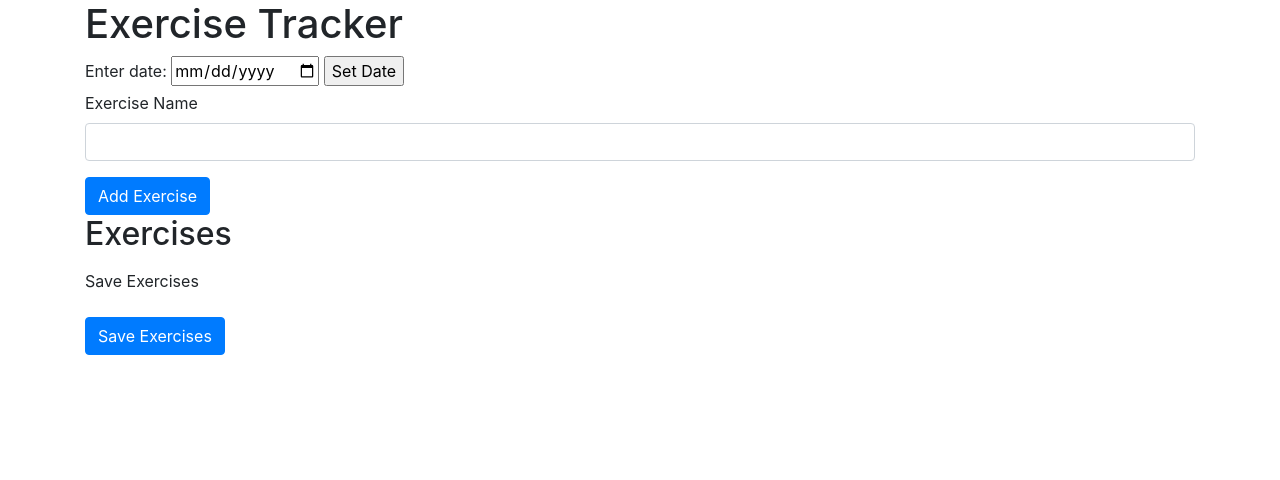
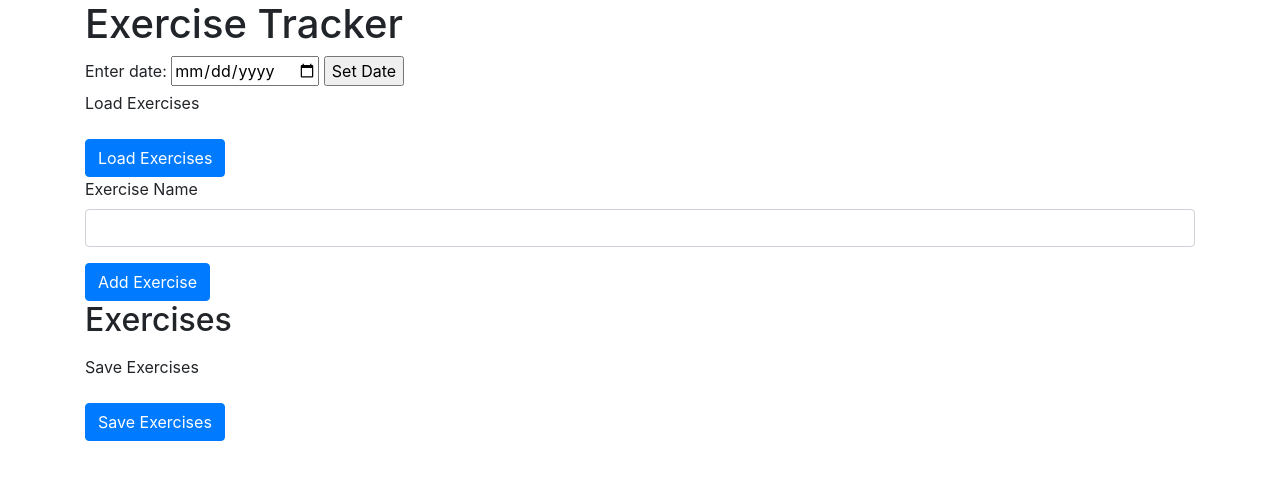
Before and after one commit to rory42edwards/exercise_tracker, a Flask app: page / in a window 1280 px wide. Shown: the top 480 px of the page. Run offline with Flask 3, Linux system fonts and the light colour scheme; some libraries are stand-ins or nearby versions.

Commit message:
Add file loading/saving

```diff
--- a/web_app/app.py
+++ b/web_app/app.py
@@ -67,5 +67,18 @@ def save_exercises():
     return redirect(url_for('index'))
 
 
+@app.route('/load_exercises', methods=['POST'])
+def load_exercises():
+    try:
+        session['loaded'] = True
+        with open("data/exercises.json", 'r') as f:
+            exercises_data = json.load(f)
+            tracker.exercises =\
+                [Exercise.from_dict(data) for data in exercises_data]
+    except FileNotFoundError:
+        return "exercises.json not found!"
+    return redirect(url_for('index'))
+
+
 if __name__ == '__main__':
     app.run(debug=True)
--- a/web_app/templates/index.html
+++ b/web_app/templates/index.html
@@ -18,6 +18,17 @@
         {% if date %}
             <p>Current set date: {{ date }}</p>
             {% endif %}
+
+      <form action="/load_exercises" method="post">
+        {% if loaded %}
+            <p>exercises.json successfully loaded!</p>
+            {% endif %}
+
+        <div class="form-group">
+          <label>Load Exercises</label>
+        </div>
+        <button type="submit" class="btn btn-primary">Load Exercises</button>
+      </form>
       <form action="/add_exercise" method="post">
         <div class="form-group">
           <label for="name">Exercise Name</label>
@@ -31,7 +42,6 @@
           <li>
             <strong>{{ exercise.name }}</strong>
             <form action="/add_set/{{ exercise.name }}" method="post" style="display:inline;">
-            <!-- <form action="/add_set" method="post" style="display:inline;"> -->
               <input type="number" name="reps" placeholder="Reps" required>
               <input type="text" name="load" placeholder="Load" required>
               <button type="submit">Add Set</button>
```
